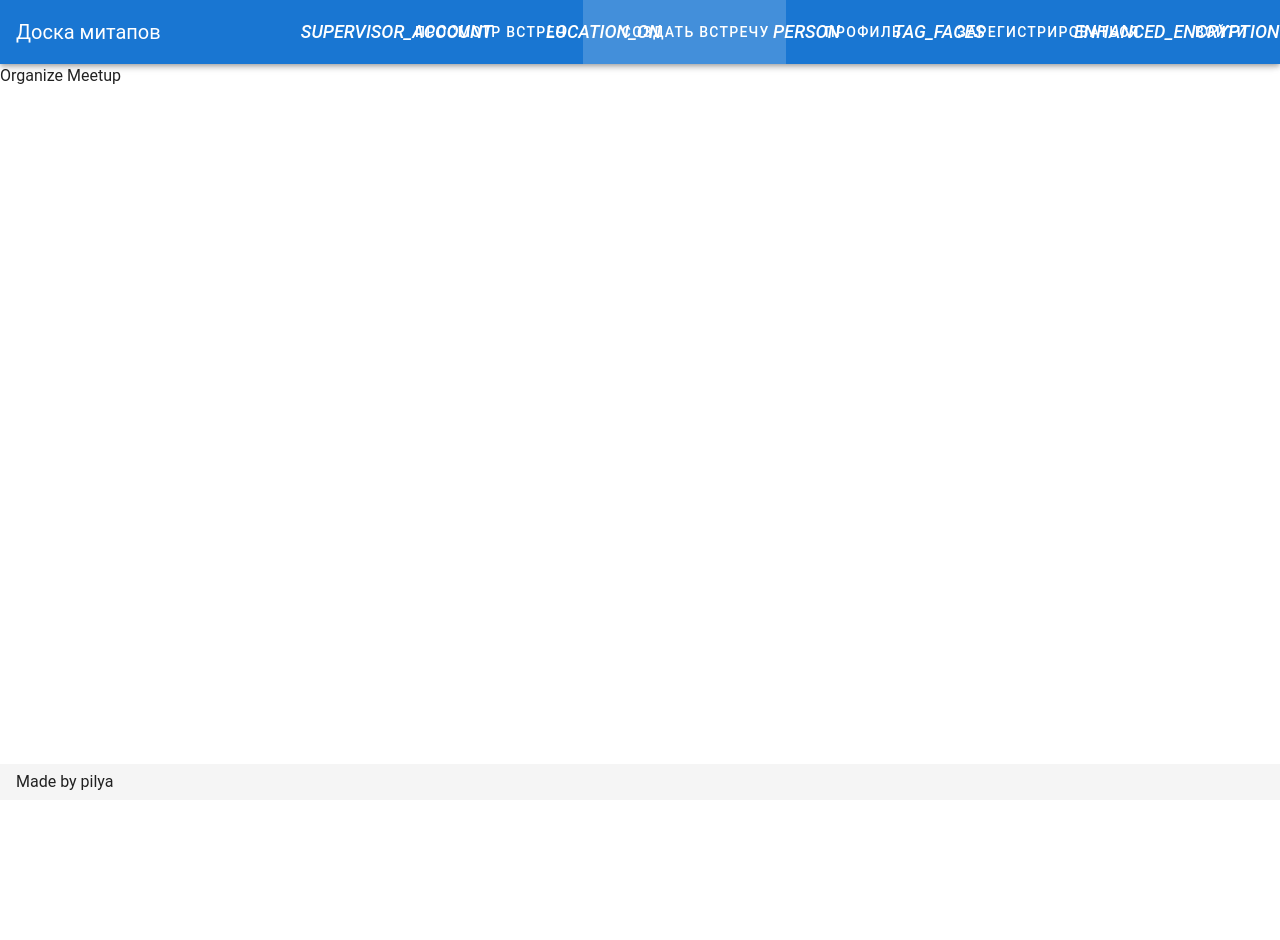
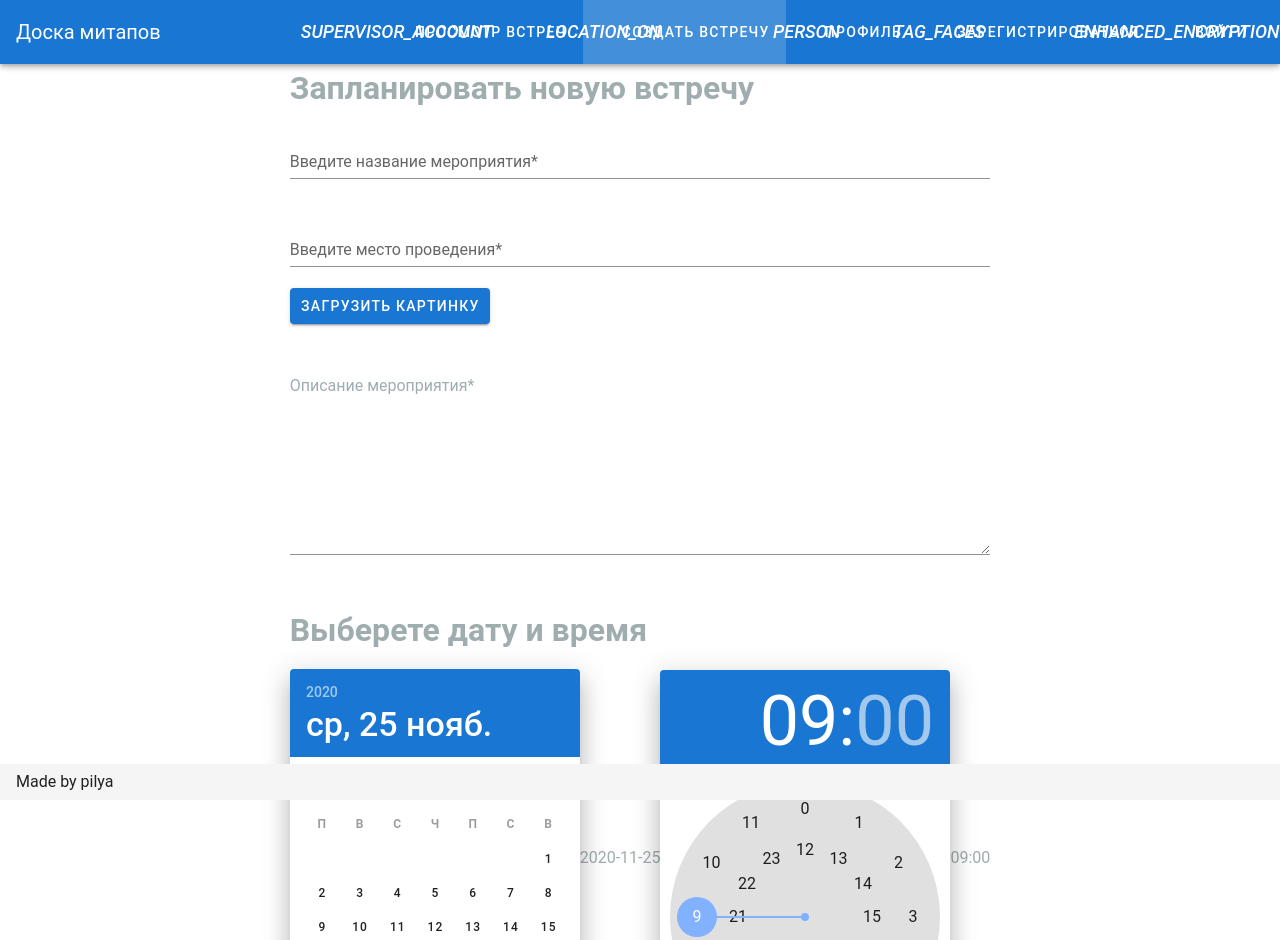
Before and after one commit to pilya-vrn/meetups-board, a Vue app: page /createmeetups in a window 1280 px wide. Shown: the top 940 px of the page. Before the commit the page ends 800 px from the top, so only its background shows below. Built offline with nearby package versions, Linux system fonts and the light colour scheme; the HTML template or start-up script is replaced by a standard one.

Commit message:
Mtp-5.create meetup

```diff
--- a/src/views/OrganizeMeetup.vue
+++ b/src/views/OrganizeMeetup.vue
@@ -1,17 +1,89 @@
 <template>
-  <div>
-    Organize Meetup
-  </div>
+  <v-container>
+    <v-row class="wrapper">
+      <h1>Запланировать новую встречу</h1>
+      <v-text-field label="Введите название мероприятия*"
+        type="text" required v-model="title" style="padding-top: 30px;">
+      </v-text-field>
+      <v-text-field label="Введите место проведения*"
+        type="text" required v-model="location" style="padding-top: 30px;">
+      </v-text-field>
+      <v-btn color="primary" width="200">Загрузить картинку</v-btn>
+      <span style="padding-top: 50px;">Описание мероприятия*</span>
+      <v-textarea v-model="description"></v-textarea>
+      <h1 style="padding-top: 30px;">Выберете дату и время</h1>
+      <div class="pickers-wrapper">
+        <v-date-picker
+          v-model="date"
+          elevation="15"
+          locale="ru"
+          v-bind:first-day-of-week="1"></v-date-picker>
+          {{ date }}
+        <v-time-picker
+          v-model="time"
+          class="mt-4"
+          format="24hr"
+          elevation="15"
+          ></v-time-picker>
+          {{ time }}
+      </div>
+      <v-btn color="primary" width="200" @click.prevent="createMeetup">Создать встречу</v-btn>
+    </v-row>
+
+  </v-container>
+
 </template>
 
 <script>
-// @ is an alias to /src
 
-// import Header from '@/components/Header.vue';
 
 export default {
   name: 'OrganizeMeetup',
   components: {
   },
+  // computed() {
+  //    return time = '09:00';
+  // },
+  data () {
+    const todayDate = new Date();
+    // const tommorow = today .setDate(todayDate .getDate() + 1);
+      return {
+        date: todayDate .toISOString().substr(0, 10),
+        time: '09:00',
+        title: '',
+        location: '',
+        description: '',
+      }
+    },
+  methods: {
+      // allowedHours: v => v % 2,
+      // allowedMinutes: v => v >= 10 && v <= 50,
+      // allowedStep: m => m % 10 === 0,
+      createMeetup () {
+        if ((this.title === '') || (this.location === '') || (this.description === '')) {
+        // eslint-disable-next-line no-alert
+        alert('Заполните все  поля!');
+      } else {
+        // eslint-disable-next-line no-alert
+        alert('название: ' + this.title + '  ' + 'место: ' +
+        this.location + '  ' + 'описание: ' + this.description);
+      }
+    },
+  },
 };
 </script>
+
+<style scoped>
+.wrapper {
+  justify-content: center;
+  align-items: center;
+  color: rgb(159, 173, 175);
+  display: grid;
+  /* font-family: ; */
+}
+.pickers-wrapper {
+  display: flex;
+  justify-content: space-around;
+  align-items: center;
+}
+</style>
--- a/src/views/user/SignIn.vue
+++ b/src/views/user/SignIn.vue
@@ -1,5 +1,4 @@
 <template>
-<v-app>
   <v-container fluid fill-height>
         <v-layout align-center justify-center>
           <v-flex xs12 sm8 md4>
@@ -25,7 +24,6 @@
           </v-flex>
         </v-layout>
       </v-container>
-      </v-app>
 </template>
 
 <script>
--- a/src/views/user/SignUp.vue
+++ b/src/views/user/SignUp.vue
@@ -1,5 +1,4 @@
 <template>
-<v-app>
   <v-container fluid fill-height>
         <v-layout align-center justify-center>
           <v-flex xs12 sm8 md4>
@@ -28,7 +27,6 @@
           </v-flex>
         </v-layout>
       </v-container>
-      </v-app>
 </template>
 
 <script>
```
